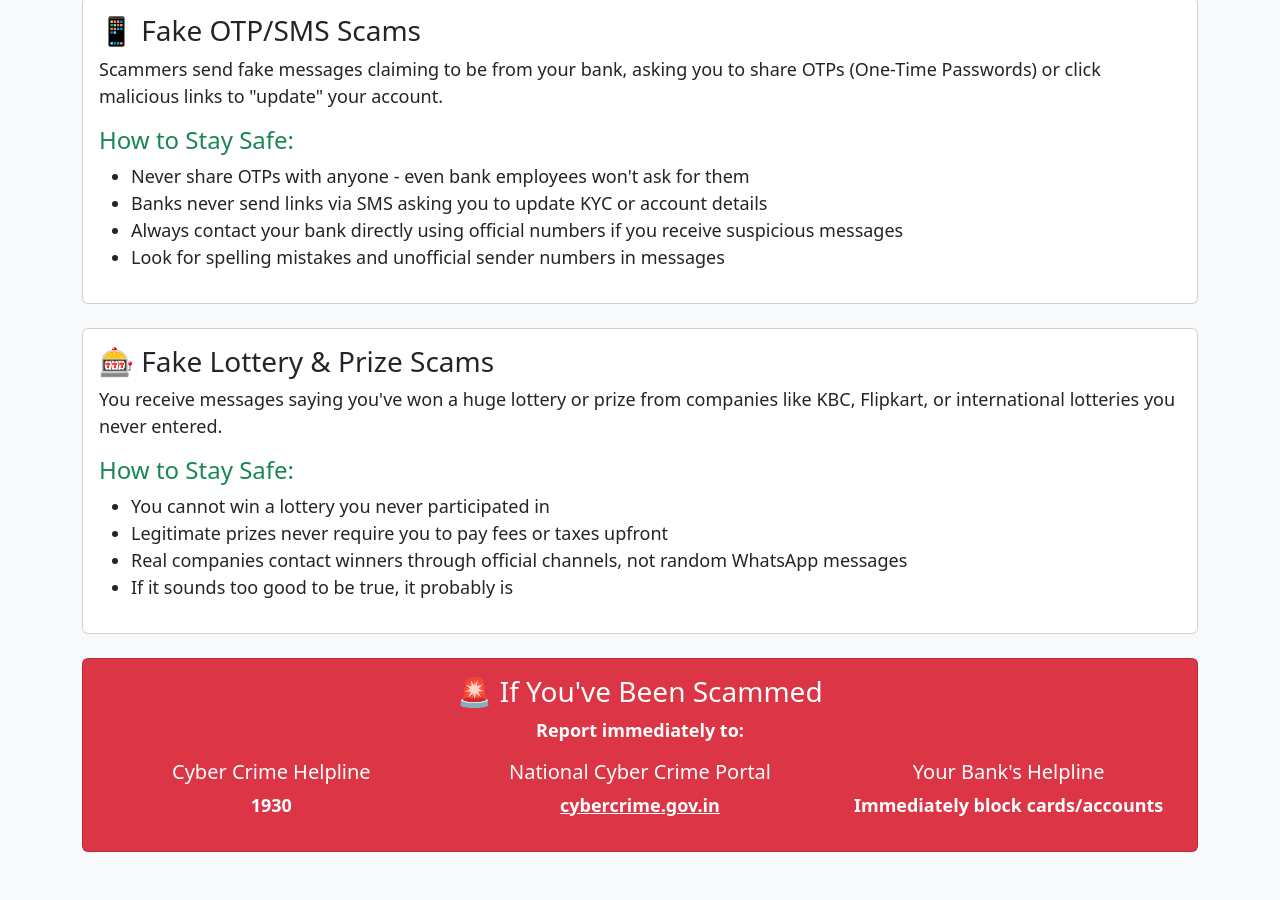
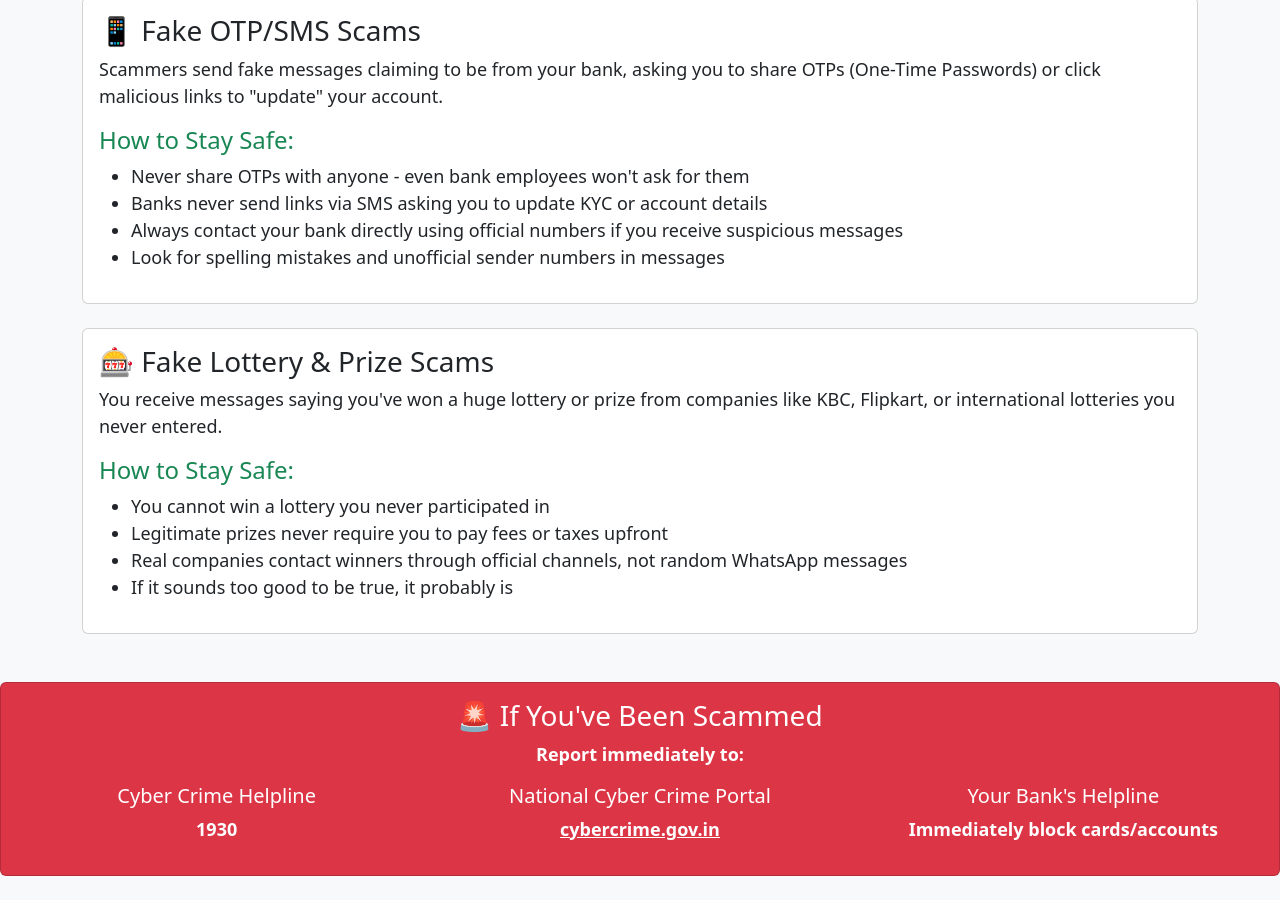
Before and after one commit to UdayashankarAradhya/codefury-cyber-safety-project, a plain HTML site: page learn.html in a window 1280 px wide. Shown: the part 790-1690 px from the top of the page. Drawn offline with nearby package versions, Linux system fonts and the light colour scheme; files that its build step writes are made by us from their sources.

Commit message:
Increased the footer border length

```diff
--- a/learn.html
+++ b/learn.html
@@ -334,27 +334,7 @@
             </div>
         </div>
 
-        <!-- Emergency Contact Information -->
-        <div class="card my-4 bg-danger text-white">
-            <div class="card-body text-center">
-                <h3>🚨 If You've Been Scammed</h3>
-                <p><strong>Report immediately to:</strong></p>
-                <div class="row">
-                    <div class="col-md-4">
-                        <h5>Cyber Crime Helpline</h5>
-                        <p><strong>1930</strong></p>
-                    </div>
-                    <div class="col-md-4">
-                        <h5>National Cyber Crime Portal</h5>
-                         <p><strong><a href="https://cybercrime.gov.in" target="_blank" class="text-white text-decoration-underline">cybercrime.gov.in</a></strong></p>
-                    </div>
-                    <div class="col-md-4">
-                        <h5>Your Bank's Helpline</h5>
-                        <p><strong>Immediately block cards/accounts</strong></p>
-                    </div>
-                </div>
-            </div>
-        </div>
+
     </div>
 
     <script src="https://cdn.jsdelivr.net/npm/bootstrap@5.3.3/dist/js/bootstrap.bundle.min.js"></script>
@@ -386,5 +366,27 @@
             }
         }
     </script>
+
+    <!-- Emergency Contact Information -->
+        <div class="card my-4 bg-danger text-white">
+            <div class="card-body text-center">
+                <h3>🚨 If You've Been Scammed</h3>
+                <p><strong>Report immediately to:</strong></p>
+                <div class="row">
+                    <div class="col-md-4">
+                        <h5>Cyber Crime Helpline</h5>
+                        <p><strong>1930</strong></p>
+                    </div>
+                    <div class="col-md-4">
+                        <h5>National Cyber Crime Portal</h5>
+                         <p><strong><a href="https://cybercrime.gov.in" target="_blank" class="text-white text-decoration-underline">cybercrime.gov.in</a></strong></p>
+                    </div>
+                    <div class="col-md-4">
+                        <h5>Your Bank's Helpline</h5>
+                        <p><strong>Immediately block cards/accounts</strong></p>
+                    </div>
+                </div>
+            </div>
+        </div>
 </body>
 </html>
```
Also changed, not shown: analyzer.html (+20 -0 lines), index.html (+1 -1 lines), stories.html (+9 -7 lines).
